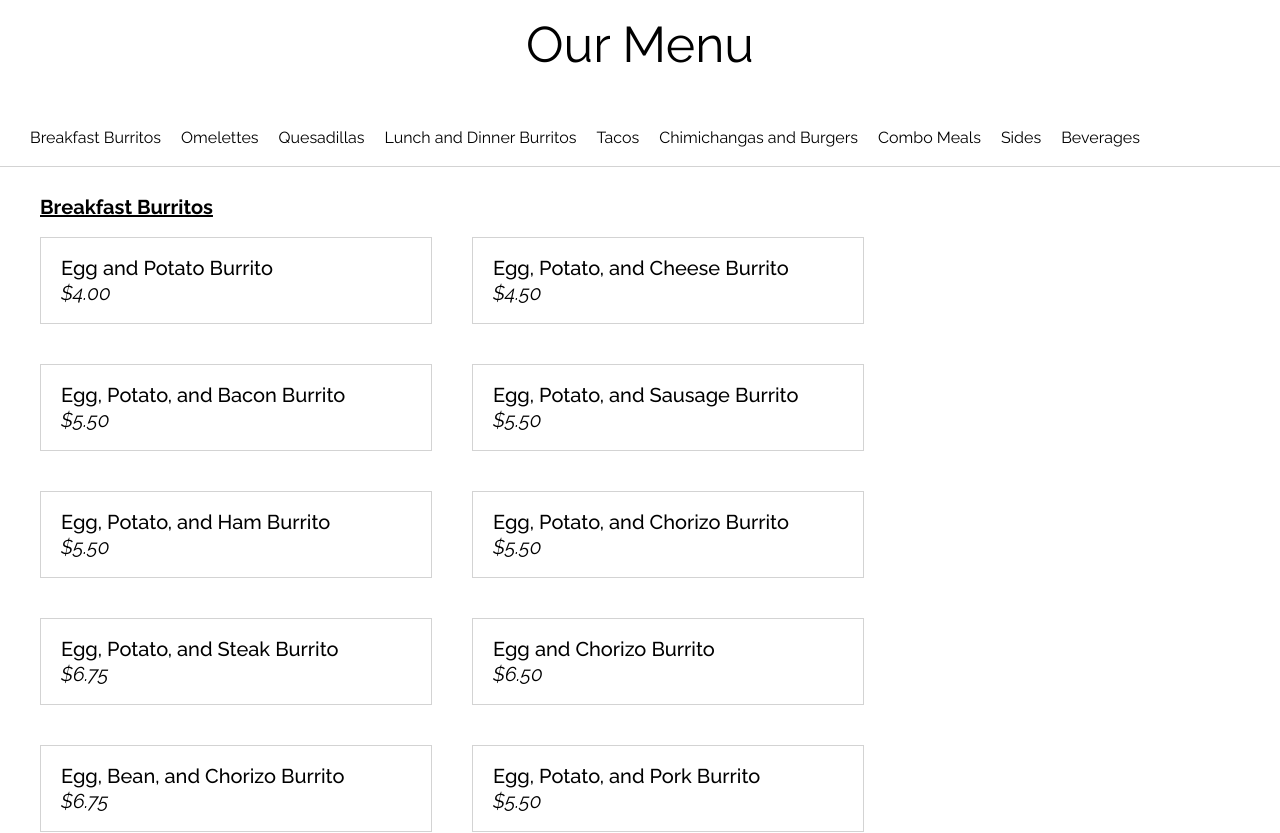
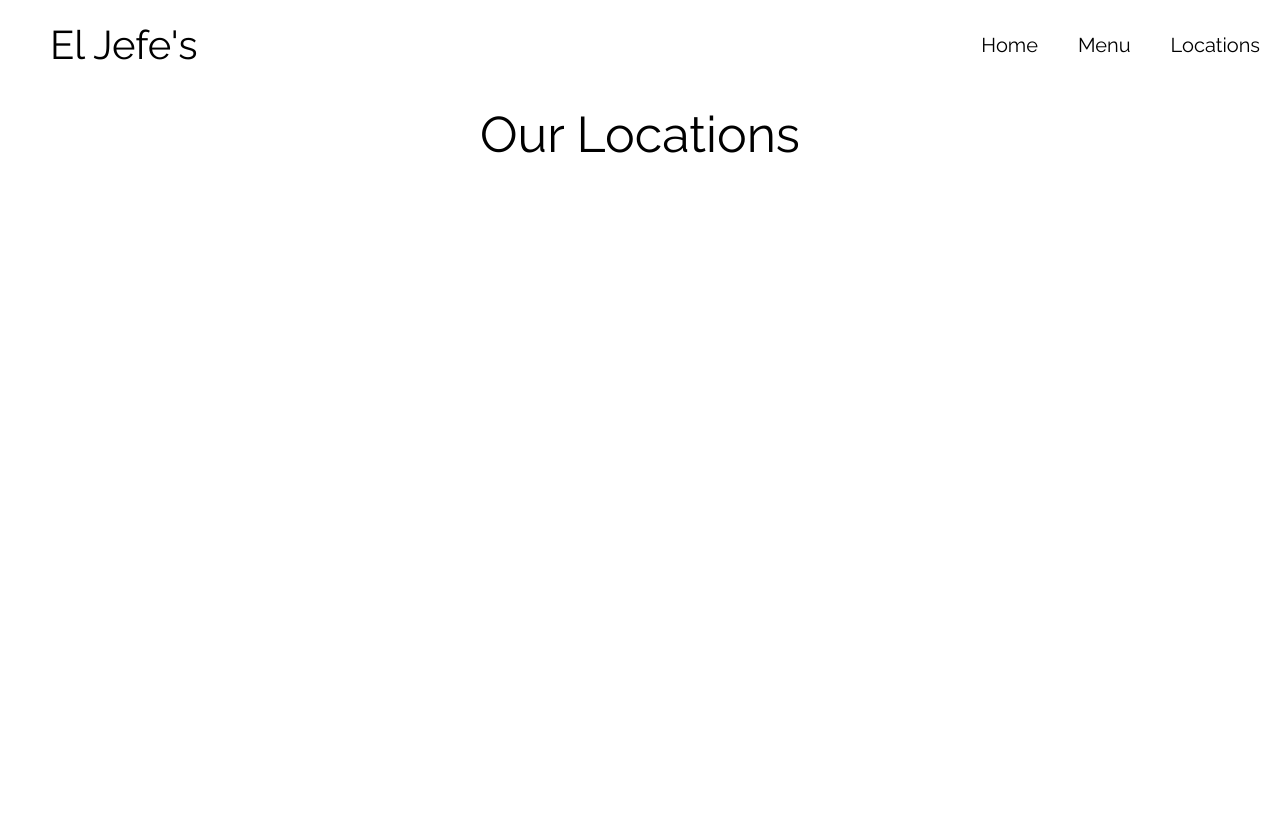
Before and after one commit to christiano39/el-jefe, a React (Create React App) app: page /locations in a window 1280 px wide. Shown: the top 833 px of the page. After the commit the page ends 800 px from the top, so only its background shows below. Built offline with nearby package versions, Linux system fonts and the light colour scheme.

Commit message:
setup for adding locations

```diff
--- a/src/App.js
+++ b/src/App.js
@@ -1,12 +1,29 @@
 import React from 'react';
+import { Switch, Route } from 'react-router-dom';
 
+import Home from './components/Home';
 import Menu from './components/Menu';
+import Locations from './components/Locations';
 import './App.scss';
+import Navigation from './components/Navigation';
 
 function App() {
   return (
     <div className="App">
-      <Menu />
+      <Navigation />
+      <Switch>
+        <Route path='/menu'>
+          <Menu />
+        </Route>
+
+        <Route path='/locations'>
+          <Locations />
+        </Route>
+
+        <Route exact path='/'>
+          <Home />
+        </Route>
+      </Switch>
     </div>
   );
 }
--- a/src/App.scss
+++ b/src/App.scss
@@ -55,6 +55,12 @@ table {
 	border-spacing: 0;
 }
 
+h1 {
+	font-size: 5rem;
+	text-align: center;
+	padding: 20px 0;
+}
+
 .menu-container {
 	display: flex;
 	flex-direction: column;
@@ -83,13 +89,12 @@ table {
 		}
 
 		@media (max-width: 1310px) {
-			// display: none;
+			//display: none;
 			font-size: 1.6rem;
 		}
 	}
 
 	h1 {
-		font-size: 5rem;
 		text-align: center;
 		padding: 20px 0;
 	}
@@ -153,9 +158,37 @@ section#menu {
 	}
 }
 
+.nav-container {
+	display: flex;
+	justify-content: space-between;
+	align-items: center;
+
+	#main-nav {
+		display: flex;
+
+		a {
+			color: inherit;
+			text-decoration: none;
+			margin: 10px 20px;
+		}
+	}
+
+	h2 {
+		margin: 25px 50px;
+		font-size: 4rem;
+		cursor: pointer;
+	}
+}
+
 .sticky {
 	position: fixed;
 	top: 0;
 	left: 0;
-	background-color: grey;
 }
+
+section#locations {
+	h1 {
+		text-align: center;
+		padding: 20px 0;
+	}
+}
--- /dev/null
+++ b/src/components/Home.js
@@ -0,0 +1,18 @@
+import React, { useEffect } from 'react';
+
+const Home = () => {
+    useEffect(() => {
+        document.title = "El Jefe's | Home";
+        return () => {
+            document.title = "El Jefe's"
+        }
+    }, [])
+
+    return (
+        <section id='homepage'>
+            <h1>Home</h1>
+        </section>
+    )
+}
+
+export default Home;
--- /dev/null
+++ b/src/components/Location.js
@@ -0,0 +1,12 @@
+import React from 'react';
+
+const Location = props => {
+    const { location } = props;
+    return (
+        <div className='location'>
+
+        </div>
+    )
+}
+
+export default Location;
--- /dev/null
+++ b/src/components/Locations.js
@@ -0,0 +1,26 @@
+import React, { useEffect } from 'react';
+import { locations } from '../data/locations';
+
+import Location from './Location';
+
+const Locations = () => {
+    useEffect(() => {
+        document.title = "El Jefe's | Locations";
+        return () => {
+            document.title = "El Jefe's";
+        }
+    }, [])
+
+    return (
+        <section id='locations'>
+            <h1>Our Locations</h1>
+            {
+                locations.map(location => {
+                    return <Location key={location.address} location={location} />
+                })
+            }
+        </section>
+    )
+}
+
+export default Locations;
--- /dev/null
+++ b/src/components/Navigation.js
@@ -0,0 +1,22 @@
+import React from 'react';
+import { NavLink, useHistory } from 'react-router-dom';
+
+const Navigation = () => {
+    const history = useHistory();
+    const goHome = () => {
+        history.push('/');
+    }
+
+    return (
+        <div className='nav-container'>
+            <h2 onClick={goHome}>El Jefe's</h2>
+            <nav id='main-nav'>
+                <NavLink exact to='/'>Home</NavLink>
+                <NavLink to='/menu'>Menu</NavLink>
+                <NavLink to='/locations'>Locations</NavLink>
+            </nav>
+        </div>
+    )
+}
+
+export default Navigation;
--- /dev/null
+++ b/src/data/locations.js
@@ -0,0 +1,32 @@
+export const locations = [
+    {
+        address: '6156 Simms St',
+        city: 'Arvada',
+        state: 'CO',
+        zip: '80004',
+        phone: '3034247777',
+        hours: [
+            {day: 'Sunday', open: '8am', close: '3pm'},
+            {day: 'Monday', open: '6:30am', close: '6:30pm'},
+            {day: 'Tuesday', open: '6:30am', close: '6:30pm'},
+            {day: 'Wednesday', open: '6:30am', close: '6:30pm'},
+            {day: 'Thursday', open: '6:30am', close: '6:30pm'},
+            {day: 'Friday', open: '7am', close: '5pm'},
+        ]
+    },
+    {
+        address: '9730 W 44th Ave',
+        city: 'Wheat Ridge',
+        state: 'CO',
+        zip: '80033',
+        phone: '3034236952',
+        hours: [
+            {day: 'Sunday', open: 'Closed', close: ''},
+            {day: 'Monday', open: '6:30am', close: '5pm'},
+            {day: 'Tuesday', open: '6:30am', close: '5pm'},
+            {day: 'Wednesday', open: '6:30am', close: '5pm'},
+            {day: 'Thursday', open: '6:30am', close: '5pm'},
+            {day: 'Friday', open: '6:30am', close: '5pm'},
+        ]
+    }
+]
```
Also changed, not shown: src/hooks/useSticky.js (deleted).
